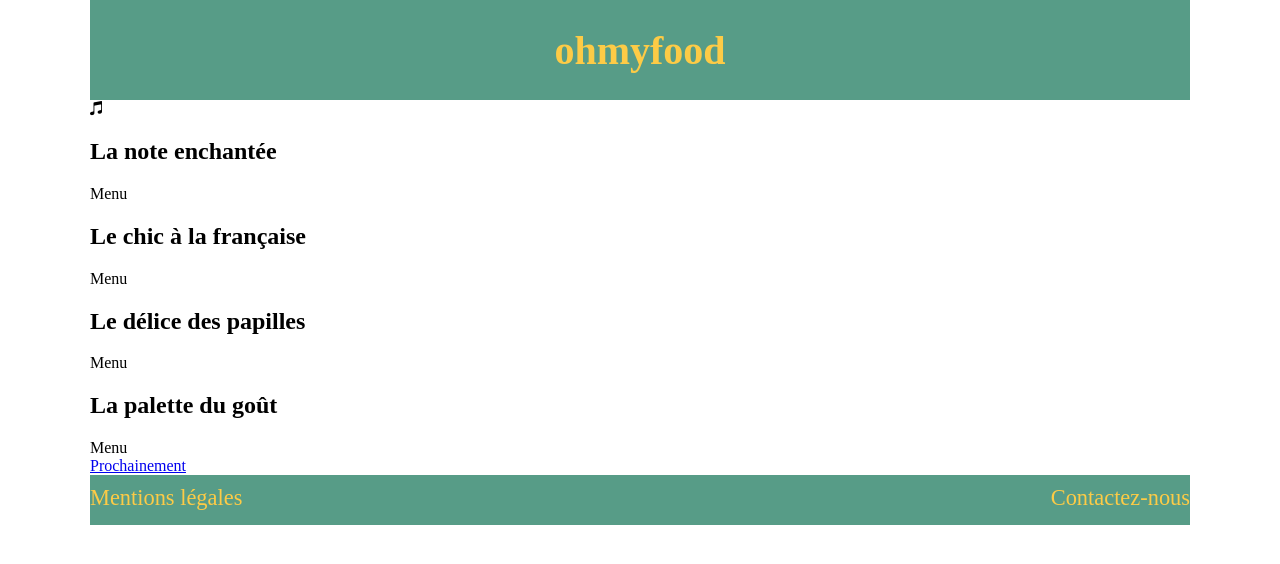
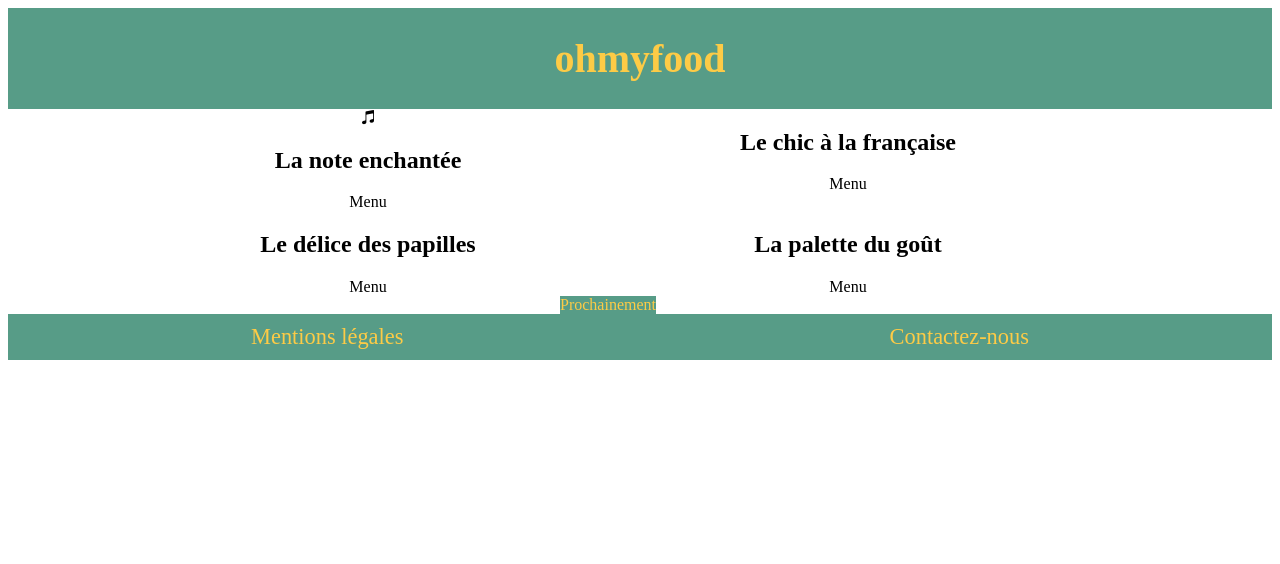
Before and after one commit to LancelleTimote/Projet-n-2-Dynamiser-une-page-web-avec-des-animations-CSS, a website: page index.html in a window 1280 px wide. Drawn offline with Linux system fonts and the light colour scheme.

Commit message:
Refonte header, footer code propre + début placement index

```diff
--- a/index.html
+++ b/index.html
@@ -27,26 +27,26 @@
             <h1>ohmyfood</h1>
         </header>
         <div class="main">
-            <section>
-                <article>
+            <section class="menu">
+                <article class="menu--note">
                     <i class="fab fa-itunes-note"></i>
                     <h2>La note enchantée</h2>
                     <span>Menu</span>
                 </article>
-                <article>
+                <article class="menu--chic">
                     <h2>Le chic à la française</h2>
                     <span>Menu</span>
                 </article>
-                <article>
+                <article class="menu--delice">
                     <h2>Le délice des papilles</h2>
                     <span>Menu</span>
                 </article>
-                <article>
+                <article class="menu--palette">
                     <h2>La palette du goût</h2>
                     <span>Menu</span>
                 </article>
             </section>
-            <section>
+            <section class="prochainement">
                 <a href="prochainement.html">Prochainement</a>
             </section>
         </div>
--- a/sass/base/base.scss
+++ b/sass/base/base.scss
@@ -1,4 +1,3 @@
-body {
+.main {
     width: 1200px;
-    margin: auto;
 }
--- a/sass/layout/footer.scss
+++ b/sass/layout/footer.scss
@@ -1,12 +1,11 @@
 footer {
     background-color: $color-bloc;
-    height: 50px;
     display: flex;
-    justify-content: space-between;
+    justify-content: space-around;
     a {
         font-size: map-get($font-size, footer);
-        margin-top: 10px;
         text-decoration: none;
         color: $color-bloc-writing;
+        padding: 10px 0px;
     }
 }
--- a/sass/layout/header.scss
+++ b/sass/layout/header.scss
@@ -1,6 +1,5 @@
 header {
     background-color: $color-bloc;
-    height: 100px;
     display: flex;
     justify-content: center;
     h1 {
--- a/sass/main.scss
+++ b/sass/main.scss
@@ -3,3 +3,4 @@
 @import "./base/base";
 @import "./layout/header";
 @import "./layout/footer";
+@import "./pages/index";
--- /dev/null
+++ b/sass/pages/index.scss
@@ -0,0 +1,31 @@
+.menu {
+    display: flex;
+    flex-wrap: wrap;
+    justify-content: center;
+    &--note {
+        width: 40%;
+        text-align: center;
+    }
+    &--chic {
+        width: 40%;
+        text-align: center;
+    }
+    &--delice {
+        width: 40%;
+        text-align: center;
+    }
+    &--palette {
+        width: 40%;
+        text-align: center;
+    }
+}
+
+.prochainement {
+    display: flex;
+    justify-content: center;
+    a {
+        text-decoration: none;
+        background-color: $color-bloc;
+        color: $color-bloc-writing;
+    }
+}
```
Also changed, not shown: css/style.css, 1 other file.
